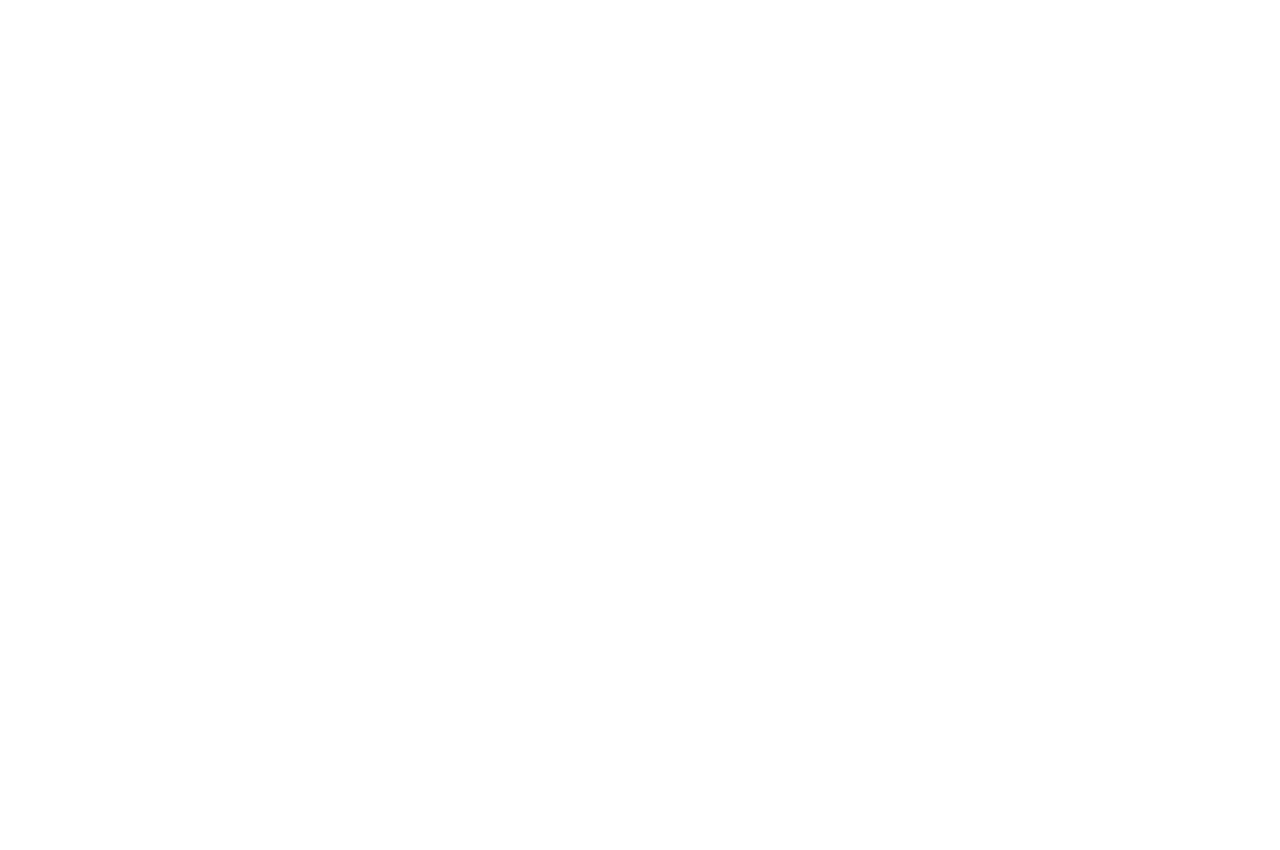
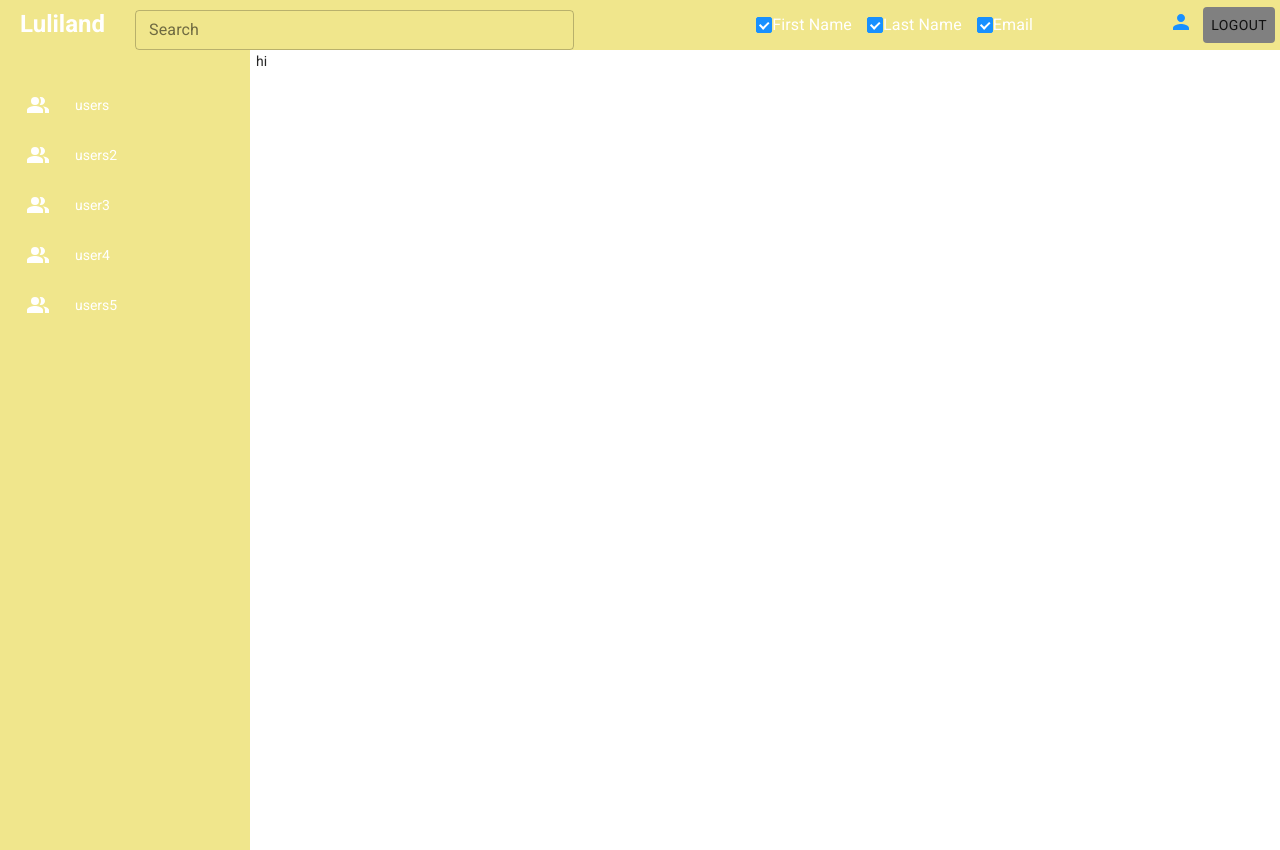
Before and after one commit to YanivHacker/Luliland, a React (Create React App) app in the folder client/: page /admin in a window 1280 px wide. Before the commit this address had no page. Before the commit the page ends 800 px from the top, so only its background shows below. Built offline with nearby package versions, Linux system fonts and the light colour scheme; no server answers.

Commit message:
add generic admin sidebar

```diff
--- a/client/src/App.js
+++ b/client/src/App.js
@@ -5,6 +5,8 @@
 import { SignUp } from "./components/SignUp/SignUp";
 import Profile from "./pages/Profile/Profile";
 import Messenger from "./pages/Messenger/Messenger";
+import Admin from "./pages/admin/Admin";
+import { AuthContext } from "./context/AuthContext";
 import {useContext, useState} from "react";
 import Login from "./components/Login/Login";
 import {Navigate} from 'react-router-dom';
@@ -49,6 +51,7 @@
           {/*<Route exact path="/login" element={<Login />} />*/}
           <Route path="/profile/:userEmail" element={<Profile />} />
           {/*<Route path="/messenger" element={<Messenger/>}/>*/}
+          <Route path="/admin" element={<Admin/>} />
         </Routes>
       </BrowserRouter>
     </div>
--- /dev/null
+++ b/client/src/components/AdminSiderbar/AdminSidebar.jsx
@@ -0,0 +1,52 @@
+import React from 'react'
+import './adminSidebar.css'
+//icons
+import PeopleAltIcon from '@mui/icons-material/PeopleAlt';
+
+const data = [
+    {
+        title: "users",
+        icon: <PeopleAltIcon />,
+        url: "/"
+    },
+    {
+        title: "users2",
+        icon: <PeopleAltIcon />,
+        url: "/"
+    },
+    {
+        title: "user3",
+        icon: <PeopleAltIcon />,
+        url: "/"
+    },
+    {
+        title: "user4",
+        icon: <PeopleAltIcon />,
+        url: "/"
+    },
+    {
+        title: "users5",
+        icon: <PeopleAltIcon />,
+        url: "/"
+    }
+]//todo: delete this
+
+
+export default function AdminSidebar(){
+    return(
+            <>
+                <div className="adminSidebar">
+                    <ul className="sidebarList">
+                        {data.map((val,key) => {
+                            return (
+                                <li className="row" key={key}>
+                                    <div id="icon">{val.icon}</div>
+                                    <div id="title">{val.title}</div>
+                                </li>
+                            )
+                        })}
+                    </ul>
+                </div>
+            </>
+    )
+}
--- /dev/null
+++ b/client/src/components/AdminSiderbar/adminSidebar.css
@@ -0,0 +1,39 @@
+.adminSidebar {
+    height: 100%;
+    width: 250px;
+    background-color: #f0e68c;
+    margin: 0;
+    padding: 0;
+}
+
+.sidebarList{
+    height: auto;
+    width: 100%;
+    padding: 30px 0 0;
+}
+
+.sidebarList .row {
+    width: 100%;
+    height: 50px;
+    list-style-type: none;
+    margin: 0;
+    display: flex;
+    flex-direction: row;
+    color: white;
+    align-items: center;
+    font-family: 'Roboto', Arial, Helvetica, sans-serif;
+}
+
+.row #icon {
+    flex: 30%;
+    display: grid;
+    place-items: center;
+}
+.sidebarList .row:hover {
+    cursor: pointer;
+    background-color: #d4cb7b;
+}
+
+.row #title {
+    flex: 70%;
+}
--- /dev/null
+++ b/client/src/pages/admin/Admin.jsx
@@ -0,0 +1,21 @@
+import React from 'react'
+import './admin.css'
+import AdminSidebar from "../../components/AdminSiderbar/AdminSidebar";
+import Topbar from "../../components/Topbar/Topbar";
+
+export default function Admin(){
+
+    return (
+        <div className="admin">
+            <Topbar />
+            <div className="adminContainer">
+                <div className="menu">
+                    <AdminSidebar/>
+                </div>
+                <div className="content">
+                    hi
+                </div>
+            </div>
+        </div>
+    )
+}
--- /dev/null
+++ b/client/src/pages/admin/admin.css
@@ -0,0 +1,19 @@
+.admin {
+    height: 100vh;
+}
+
+.adminContainer {
+    display: flex;
+    height: 100%;
+}
+
+.adminContainer .menu {
+    flex:2;
+    height: 100%;
+    width: 100%;
+}
+
+.content {
+    flex: 8;
+    height: 100%;
+}
```
